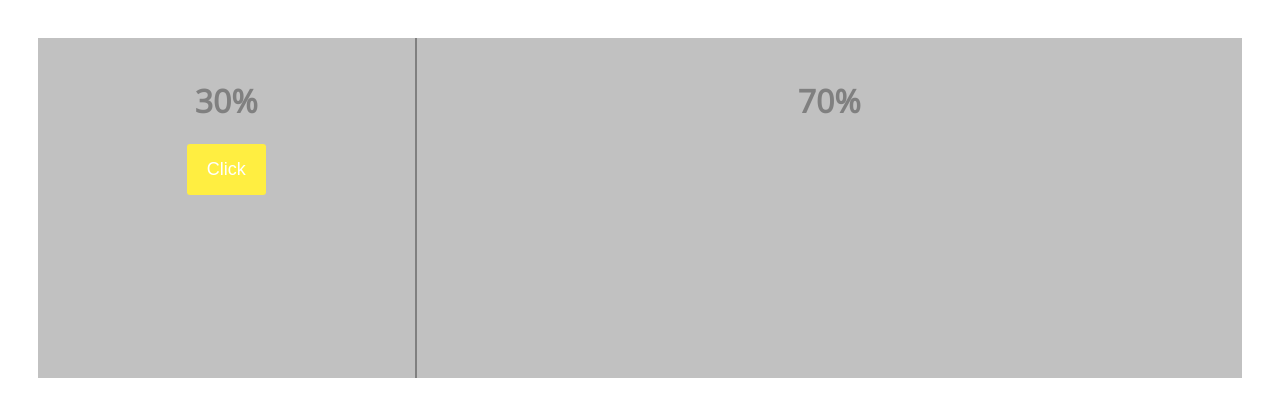
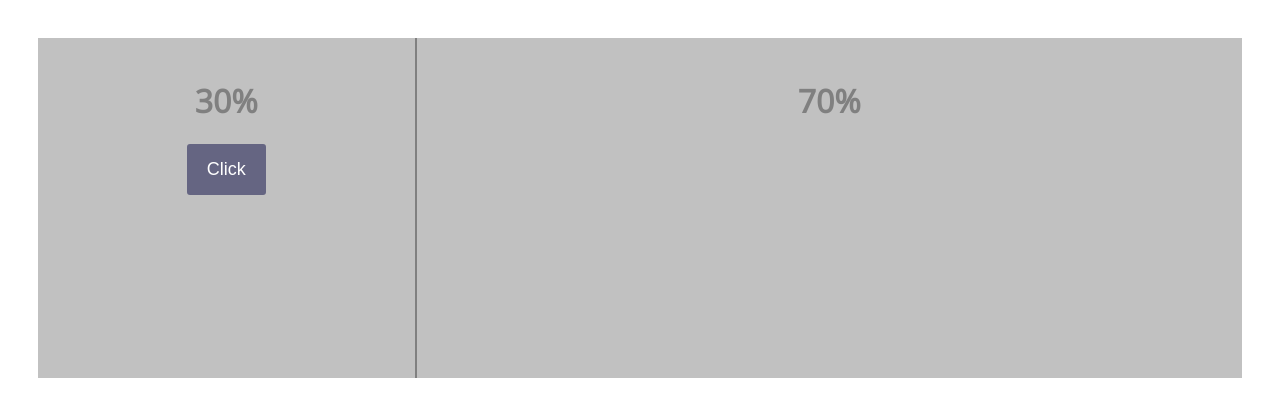
Before and after one commit to brace99/test-project, a website: page app/index.html in a window 1280 px wide. Drawn offline with nearby package versions, Linux system fonts and the light colour scheme.

Commit message:
change button background color

```diff
--- a/app/css/style.css
+++ b/app/css/style.css
@@ -26,7 +26,7 @@ h1 {
 }
 .button {
 	border: none;
-	background-color: #ffee41;
+	background-color: #656582;
 	outline: none;
 	display: inline-block;
 	padding: 15px 20px;
@@ -37,5 +37,5 @@ h1 {
 	transition: .2s;
 }
 .button:hover {
-	background-color: #ffea12;
+	background-color: #3f3f63;
 }
```
